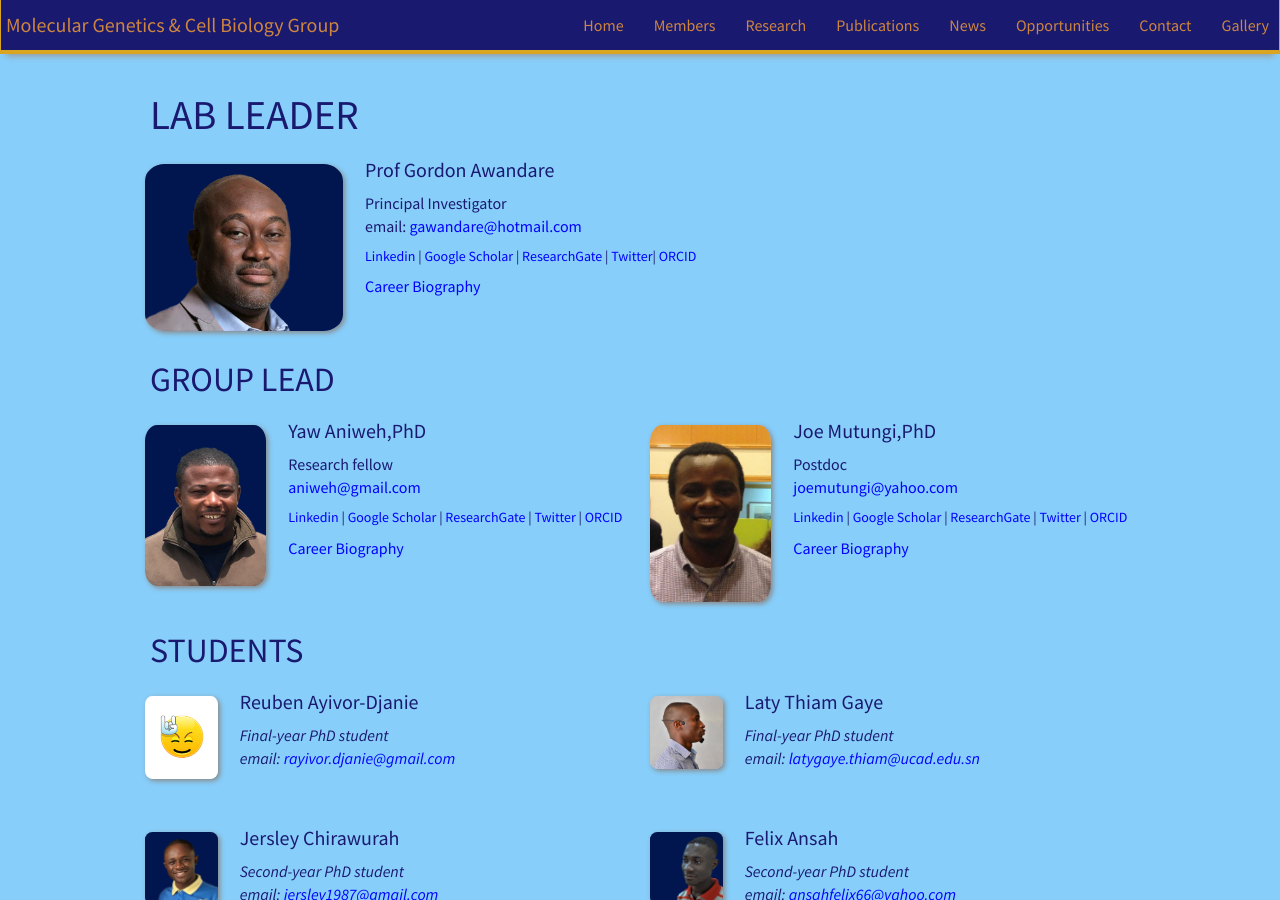
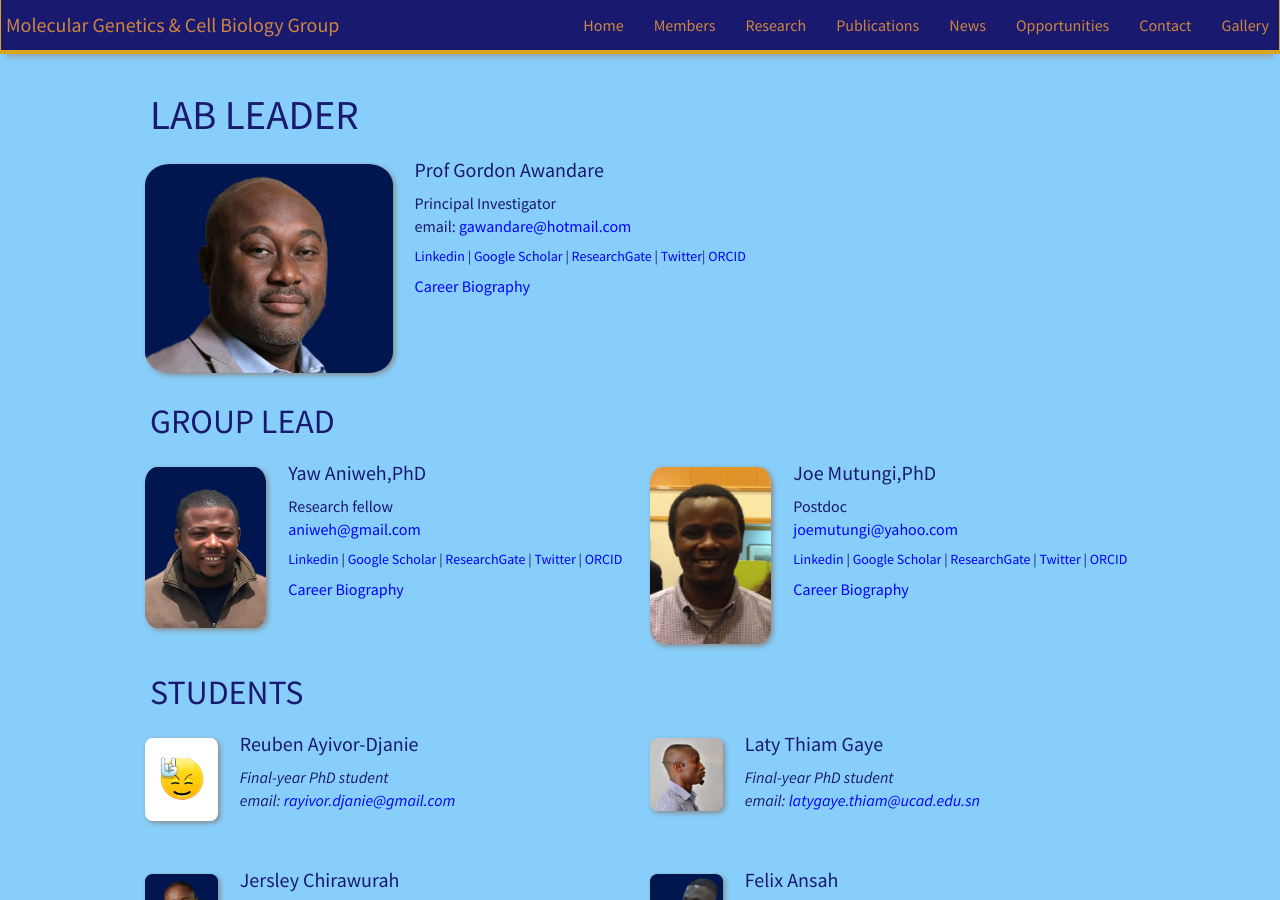
Before and after one commit to mgcbg/mgcbg.github.io, a Jekyll site: the page built from _pages/team.md, in a window 1280 px wide and 900 px high. Built offline with Jekyll 4.4.1, drawn with Linux system fonts in a browser that asks for light colours; nearby versions of some CDN libraries.

Commit message:
commit initial

```diff
--- a/_pages/team.md
+++ b/_pages/team.md
@@ -16,7 +16,7 @@ permalink: /team/
 {% endif %}
 
 <div class="col-sm-12 clearfix" >
-  <img src="{{ site.url }}{{ site.baseurl }}/images/teampic/{{ member.photo }}" class="img-responsive" width="20%" style="float: left;" />
+  <img src="{{ site.url }}{{ site.baseurl }}/images/teampic/{{ member.photo }}" class="img-responsive" width="25%" style="float: left;" />
   <h4>{{ member.name }}</h4>
   {{ member.info }}<br>email: <{{ member.email }}><br>
   <h6>
```
